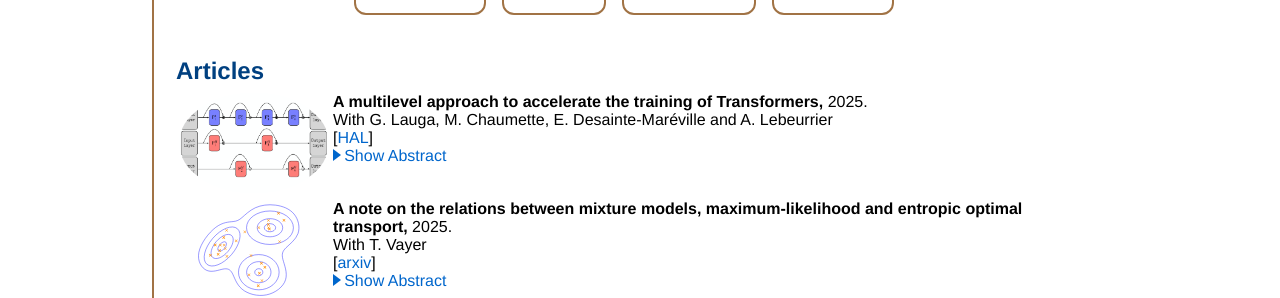
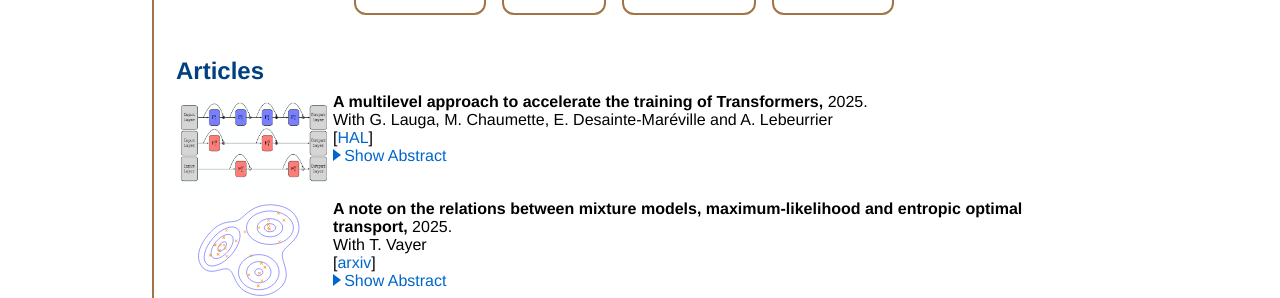
Before and after one commit to elasalle/elasalle.github.io, a Jekyll site: the page built from research/index.html, in a window 1280 px wide. Shown: the part 440-738 px from the top of the page. Built offline with Jekyll 4.4.1, drawn with Linux system fonts in a browser that asks for light colours; some web fonts are replaced; formulas are drawn with MathJax 3.

Commit message:
correct typo noradius

```diff
--- a/research/index.html
+++ b/research/index.html
@@ -27,7 +27,7 @@ title: Etienne Lasalle, Research
     <tr>
     <td class="nopadding top" width=150>
     <a href="https://hal.science/hal-05044666/document">
-    <img src="fig/multilevel.JPG" width=150 height=100></a>
+    <img class="noradius" src="fig/multilevel.JPG" width=150 height=100></a>
     </td>
     <td class="nopadding top">
     <b>A multilevel approach to accelerate the training of Transformers,</b> 2025.<br>
@@ -46,7 +46,7 @@ title: Etienne Lasalle, Research
     <tr>
     <td class="nopadding top" width=150>
     <a href="https://arxiv.org/pdf/2501.12005?">
-    <img src="fig/mixture_ot.svg" width=150 height=100></a>
+    <img class="noradius" src="fig/mixture_ot.svg" width=150 height=100></a>
     </td>
     <td class="nopadding top">
     <b>A note on the relations between mixture models, maximum-likelihood and entropic optimal transport,</b> 2025. <br>
```
